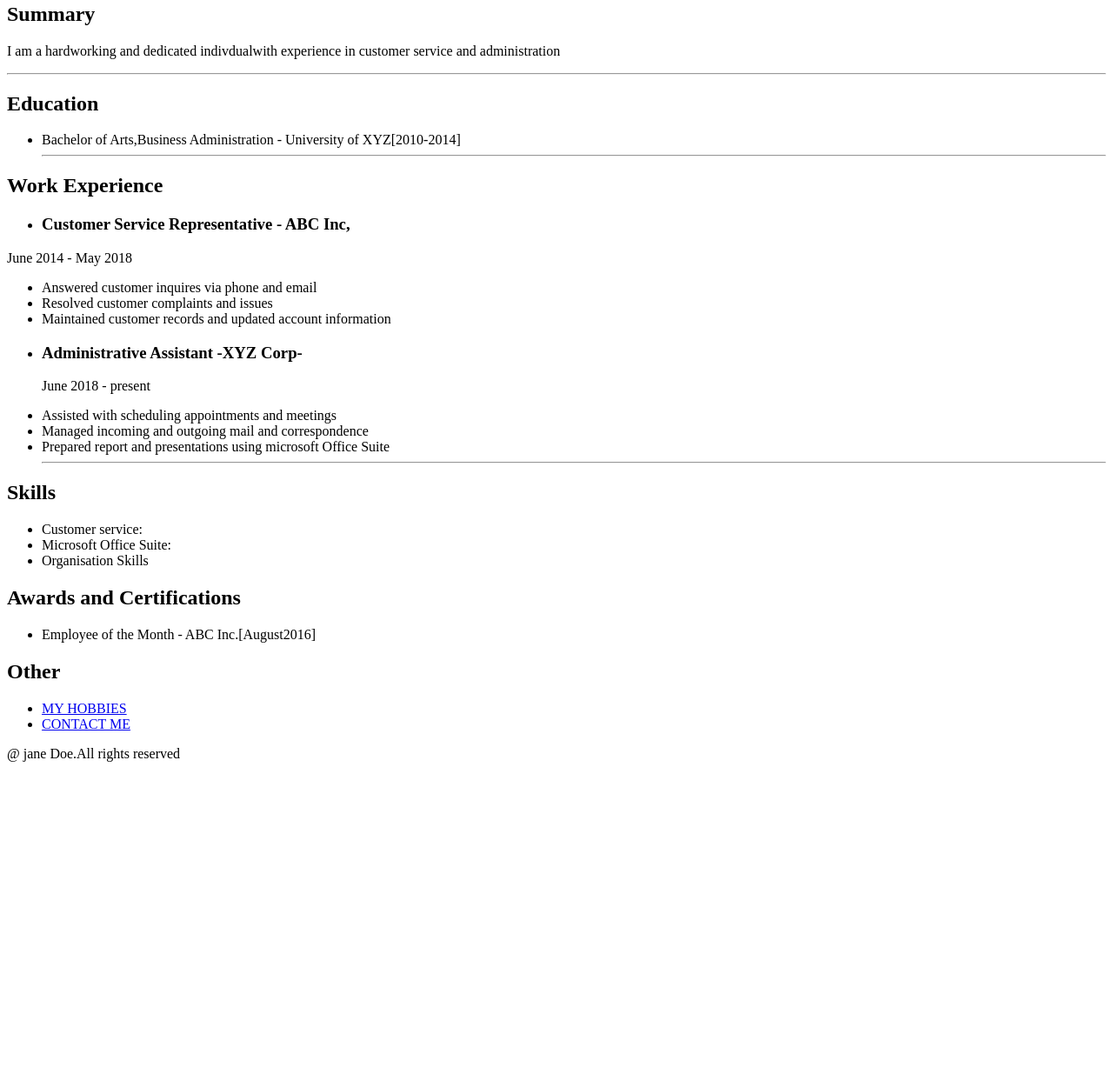
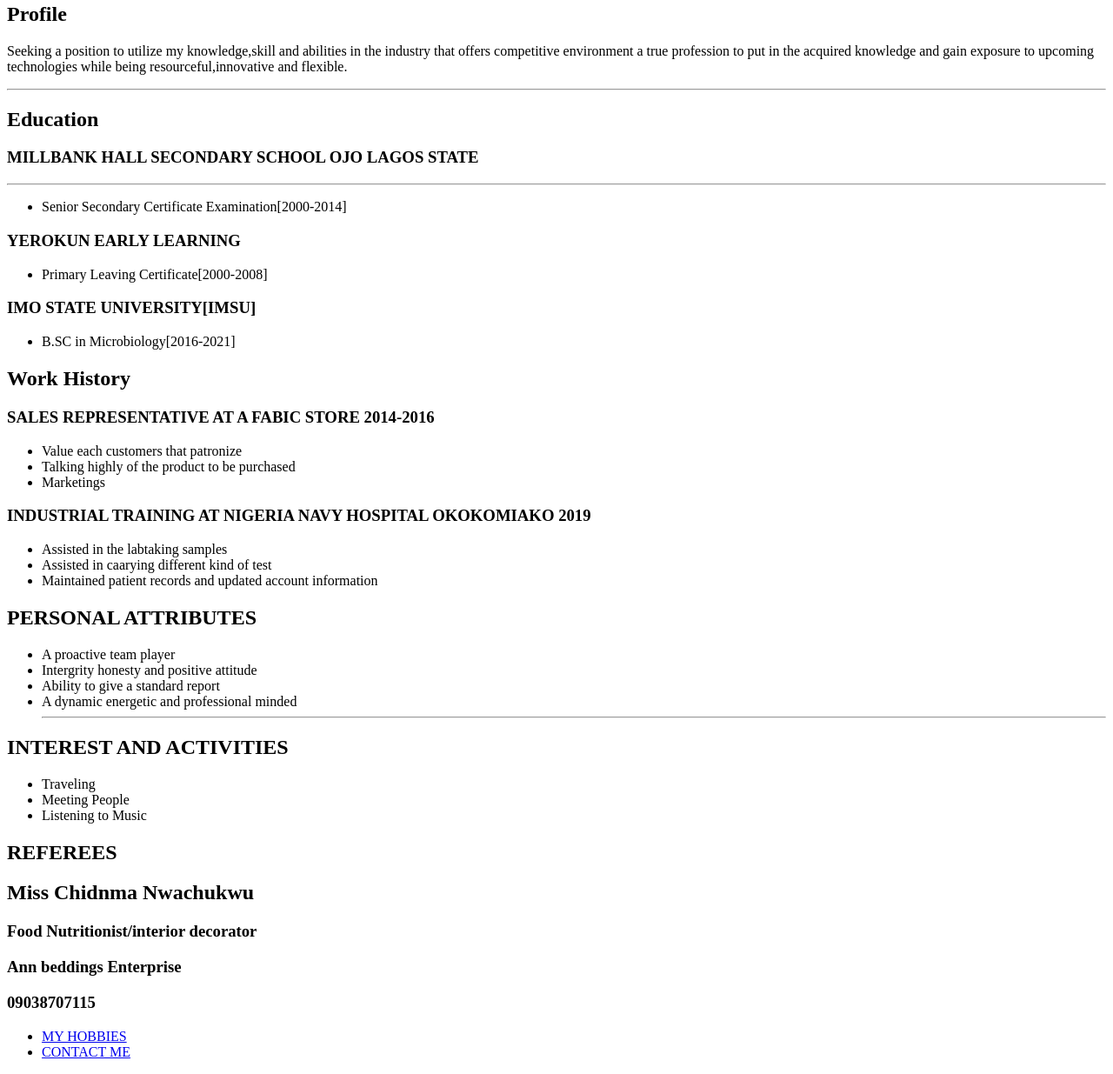
Before and after one commit to priscyamy/priscillia, a plain HTML site: page index.html in a window 1280 px wide. Shown: the part 288-1523 px from the top of the page at 87% size. Before the commit the page ends 1180 px from the top, so only its background shows below. Drawn offline with Linux system fonts and the light colour scheme.

Commit message:
created assignment2

```diff
--- a/index.html
+++ b/index.html
@@ -8,44 +8,57 @@
 <body>
     <h2>PRISCILLIA NWACHUKWU</h2>
     <img src="./IMAGEE/amie.jpg" height="200">
-    <h2>Summary</h2>
-    <p>I am a hardworking and dedicated indivdualwith experience in customer service and administration</p><hr>
+    <h2>Profile</h2>
+    <p>Seeking a position to utilize my knowledge,skill and abilities in the industry that offers competitive environment a true profession to put in the acquired knowledge and gain exposure to upcoming technologies while being resourceful,innovative and flexible.</p><hr>
   <h2>Education</h2>
+
+    <h3>MILLBANK HALL SECONDARY SCHOOL OJO LAGOS STATE</h3><hr>
     <ul>
-    <li>Bachelor of Arts,Business Administration - University of XYZ[2010-2014]</li><hr>
+      <li> Senior Secondary Certificate Examination[2000-2014]</li>
     </ul>
-  <h2>Work Experience</h2>
+    <h3>YEROKUN EARLY LEARNING</h3>
     <ul>
-    <li><h3>Customer Service Representative - ABC Inc,</h3></li>
+      <li>Primary Leaving Certificate[2000-2008]</li>
     </ul>
-  <p>June 2014 - May 2018</p>
-
+    <h3>IMO STATE UNIVERSITY[IMSU]</h3>
     <ul>
-    <li>Answered customer inquires via phone and email</li>
-    <li>Resolved customer complaints and issues</li>
-    <li>Maintained customer records and updated account information</li>
+      <li>B.SC in Microbiology[2016-2021]</li>
     </ul>
 
+  <h2>Work History</h2>
+ <h3>SALES REPRESENTATIVE AT A FABIC STORE 2014-2016</h3>
  <ul>
-    <li><h3>Administrative Assistant -XYZ Corp-</h3></li>
-    <p>June 2018 - present</p>
-    <li>Assisted with scheduling appointments and meetings</li>
-    <li>Managed incoming and outgoing mail and correspondence</li>
-    <li>Prepared report and presentations using microsoft Office Suite</li><hr>
+  <li>Value each customers that patronize</li>
+  <li>Talking highly of the product to be purchased</li>
+  <li>Marketings</li>
  </ul>
 
-  <h2>Skills</h2>
+  <h3>INDUSTRIAL TRAINING AT NIGERIA NAVY HOSPITAL OKOKOMIAKO 2019</h3>
   <ul>
-    <li>Customer service:</li>
-    <li>Microsoft Office Suite:</li>
-    <li>Organisation Skills</li>
+    <li>Assisted in the labtaking samples</li>
+    <li>Assisted in caarying different kind of test</li>
+    <li>Maintained patient records and updated account information</li>
+  </ul>
+<h2>PERSONAL ATTRIBUTES</h2>
+  <ul>
+    <li>A proactive team player</li>
+    <li>Intergrity honesty and positive attitude</li>
+    <li>Ability to give a standard report</li>
+    <li>A dynamic energetic and professional minded</li><hr>
   </ul>
 
-  <h2>Awards and Certifications</h2>
+  <h2>INTEREST AND ACTIVITIES</h2>
   <ul>
-    <li>Employee of the Month - ABC Inc.[August2016]</li>
+    <li>Traveling</li>
+    <li>Meeting People</li>
+    <li>Listening to Music</li>
   </ul>
-  <h2>Other</h2>
+
+  <h2>REFEREES</h2>
+  <h2>Miss Chidnma Nwachukwu</h2>
+  <h3>Food Nutritionist/interior decorator</h3>
+  <h3>Ann beddings Enterprise</h3>
+  <h3>09038707115</h3>
   <ul>
     <li>
         <a href="http://127.0.0.1:5500/hobbies.html">MY HOBBIES</a></li>
@@ -53,7 +66,7 @@
             <a href="http://127.0.0.1:5500/contactpage.html">CONTACT ME</a>
         </li>
   </ul>
-  <p>@ jane Doe.All rights reserved</p>
+
 
 </body>
 </html>
```
Also changed, not shown: contactpage.html (+64 -2 lines). Lines whose indentation alone changed are shown as unchanged.
